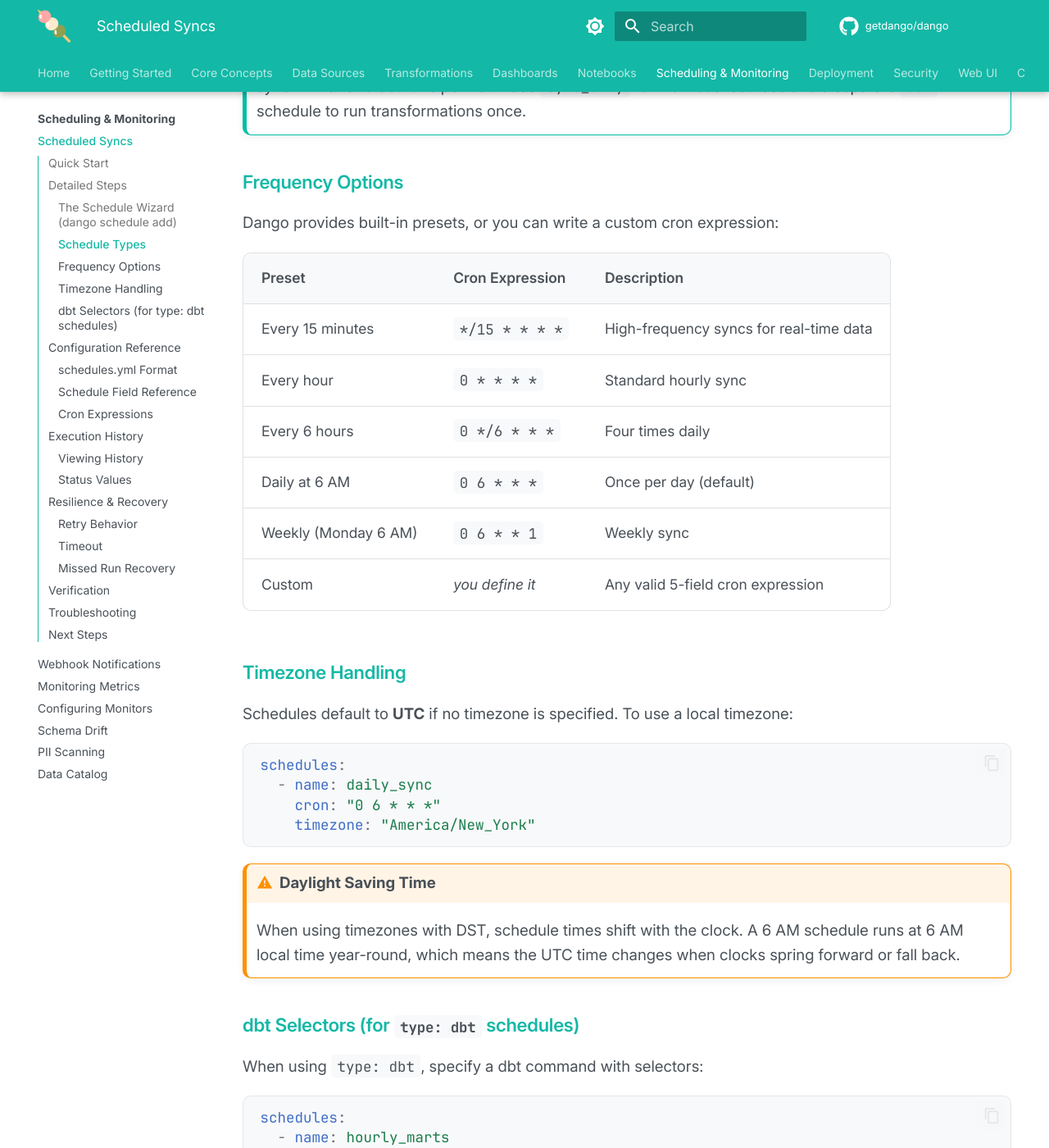
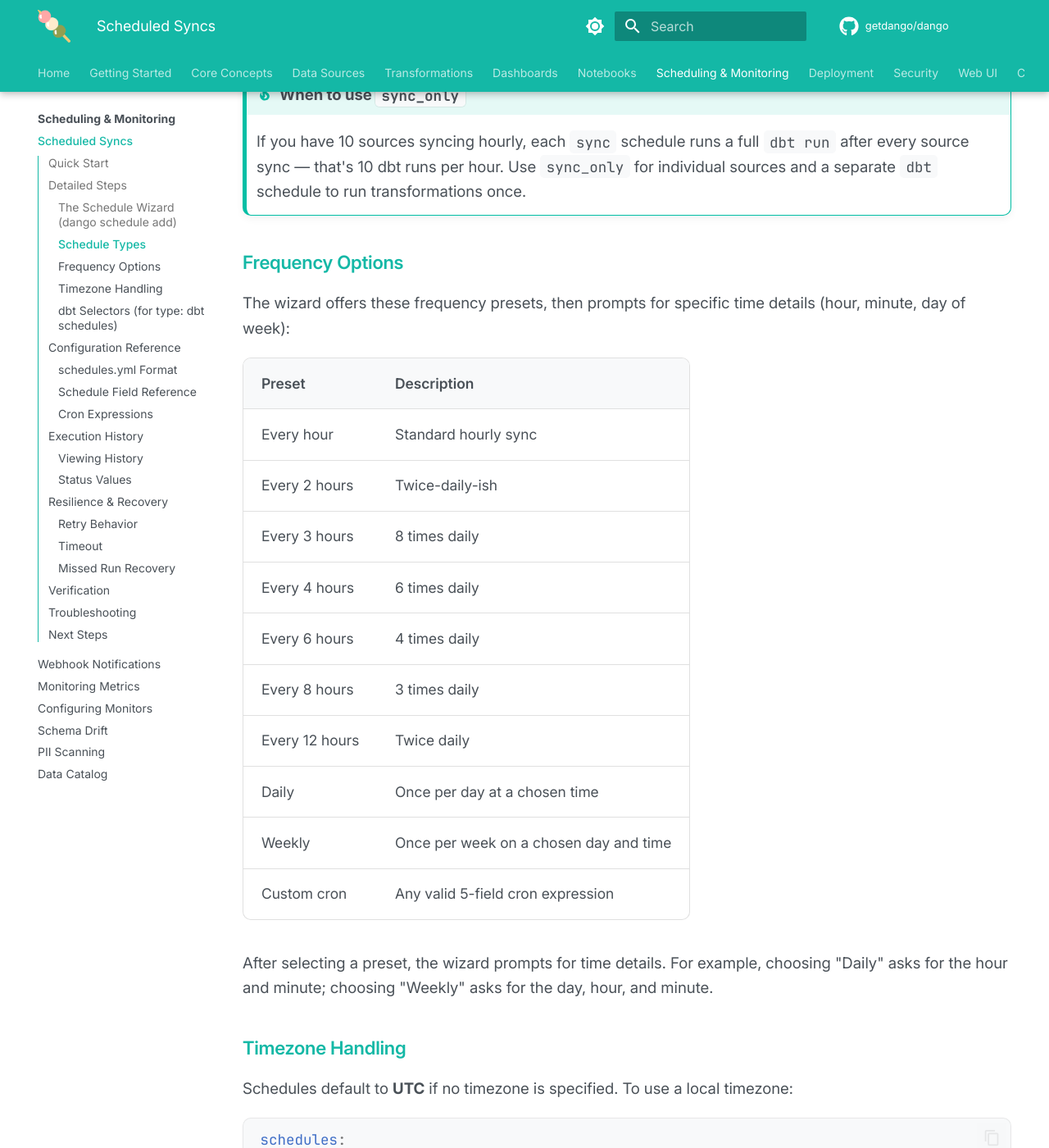
Before and after one commit to getdango/docs, an MkDocs documentation site: the page built from docs/scheduling-monitoring/scheduled-syncs.md, in a window 1280 px wide and 1400 px high, scrolled down 2510 px. Shown: the whole window at 82% size. Built offline with MkDocs 1.6.1 and Material for MkDocs 9.7.7, drawn with Linux system fonts in a browser that asks for light colours; comment, search, counter and statistics services are not loaded; the version menu is left out; some of the changed text lies outside the part shown.

Commit message:
Fix 9 factual inaccuracies found in code review
- webhooks.md: Fix generic JSON payload field names to match wire format
  (event_type→event, schedule_name→schedule, occurred_at→timestamp)
- webhooks.md: Fix retry table — 45s delay is never used with 3 attempts
- schema-drift.md: Fix CLI command (drift-accept→accept) in 2 locations
- pii-scanning.md: Fix pii-set syntax — status is --status option, not
  positional argument
- scheduled-syncs.md: Fix wizard presets to match actual _FREQUENCY_CHOICES
  (9 presets, not 5 CRON_PRESETS)
- scheduled-syncs.md: Fix wizard type labels to match _TYPE_CHOICES
- scheduled-syncs.md: Remove nonexistent --watch flag from schedule status
- scheduled-syncs.md: Fix retry table — 5m delay never used with 3 attempts
- scheduled-syncs.md: Fix schedule list output to include Sources column
- data-catalog.md: Remove duplicate classification rules table

Co-Authored-By: Claude Opus 4.6 (1M context) <noreply@anthropic.com>

````diff
--- a/docs/scheduling-monitoring/scheduled-syncs.md
+++ b/docs/scheduling-monitoring/scheduled-syncs.md
@@ -44,25 +44,29 @@ $ dango schedule add
 
 Schedule name (lowercase, letters/numbers/underscores): daily_sync
 Schedule type:
-  1. sync       — Sync sources + run dbt (recommended)
-  2. sync_only  — Sync sources only, skip dbt
-  3. dbt        — Run dbt only (no source sync)
-Choice [1]: 1
+  Sync & Transform (recommended)
+  Sync only (no transform)
+  Transform only (dbt)
+Choice: Sync & Transform (recommended)
 
 Select sources to sync:
-  [1] stripe
-  [2] google_sheets
-  [3] hubspot
-Enter source numbers (comma-separated, or 'all'): all
+  [x] stripe
+  [x] google_sheets
+  [x] hubspot
+(SPACE to toggle, ENTER to confirm)
 
-Frequency:
-  1. Every 15 minutes    (*/15 * * * *)
-  2. Every hour           (0 * * * *)
-  3. Every 6 hours        (0 */6 * * *)
-  4. Daily at 6 AM        (0 6 * * *)
-  5. Weekly (Monday 6 AM) (0 6 * * 1)
-  6. Custom cron expression
-Choice [4]: 4
+Run frequency:
+  Every hour
+  Every 2 hours
+  Every 3 hours
+  Every 4 hours
+  Every 6 hours
+  Every 8 hours
+  Every 12 hours
+  Daily
+  Weekly
+  Custom cron
+Choice: Daily
 
 Timezone (leave blank for UTC): America/New_York
 
@@ -83,16 +87,22 @@ Timezone (leave blank for UTC): America/New_York
 
 ### Frequency Options
 
-Dango provides built-in presets, or you can write a custom cron expression:
+The wizard offers these frequency presets, then prompts for specific time details (hour, minute, day of week):
 
-| Preset | Cron Expression | Description |
-|--------|----------------|-------------|
-| Every 15 minutes | `*/15 * * * *` | High-frequency syncs for real-time data |
-| Every hour | `0 * * * *` | Standard hourly sync |
-| Every 6 hours | `0 */6 * * *` | Four times daily |
-| Daily at 6 AM | `0 6 * * *` | Once per day (default) |
-| Weekly (Monday 6 AM) | `0 6 * * 1` | Weekly sync |
-| Custom | *you define it* | Any valid 5-field cron expression |
+| Preset | Description |
+|--------|-------------|
+| Every hour | Standard hourly sync |
+| Every 2 hours | Twice-daily-ish |
+| Every 3 hours | 8 times daily |
+| Every 4 hours | 6 times daily |
+| Every 6 hours | 4 times daily |
+| Every 8 hours | 3 times daily |
+| Every 12 hours | Twice daily |
+| Daily | Once per day at a chosen time |
+| Weekly | Once per week on a chosen day and time |
+| Custom cron | Any valid 5-field cron expression |
+
+After selecting a preset, the wizard prompts for time details. For example, choosing "Daily" asks for the hour and minute; choosing "Weekly" asks for the day, hour, and minute.
 
 ### Timezone Handling
 
@@ -259,14 +269,14 @@ Scheduled jobs have built-in retry and timeout handling:
 
 ### Retry Behavior
 
-| Attempt | Delay Before Retry | What Happens |
-|---------|-------------------|--------------|
+| Attempt | Delay Before | What Happens |
+|---------|-------------|--------------|
 | 1 | — | First attempt runs immediately at the scheduled time |
-| 2 | 30 seconds | Retry after transient failure |
-| 3 | 2 minutes | Second retry |
-| *(failure)* | 5 minutes | Final retry before marking as failed |
+| 2 | 30 seconds | First retry after transient failure |
+| 3 | 2 minutes | Final retry |
+| *(failure)* | — | All retries exhausted, marked as failed |
 
-After 3 failed attempts, the job is marked as `failed` and a `sync_failed` webhook notification is sent (if configured).
+After all 3 attempts fail, the job is marked as `failed` and a `sync_failed` webhook notification is sent (if configured).
 
 ### Timeout
 
@@ -303,9 +313,6 @@ dango schedule list
 
 # Check a specific schedule's details and next run time
 dango schedule status daily_sync
-
-# Watch the execution history for the next scheduled run
-dango schedule status daily_sync --watch
 ```
 
 Expected output from `dango schedule list`:
````
Also changed, not shown: other parts of docs/scheduling-monitoring/scheduled-syncs.md (+3 -3 lines), docs/scheduling-monitoring/data-catalog.md (+2 -12 lines), docs/scheduling-monitoring/pii-scanning.md (+3 -3 lines), docs/scheduling-monitoring/schema-drift.md (+2 -2 lines), docs/scheduling-monitoring/webhooks.md (+10 -10 lines).
